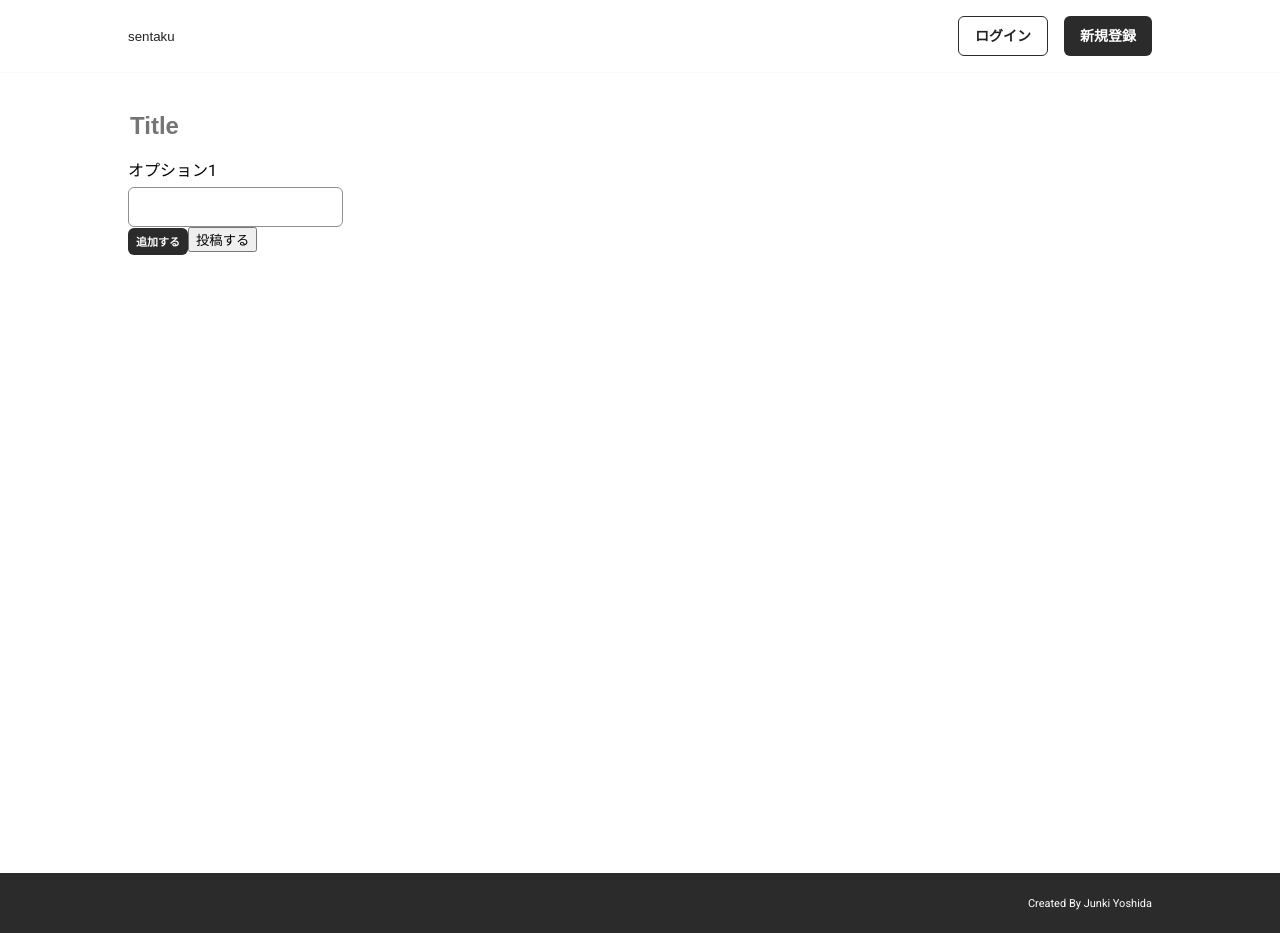
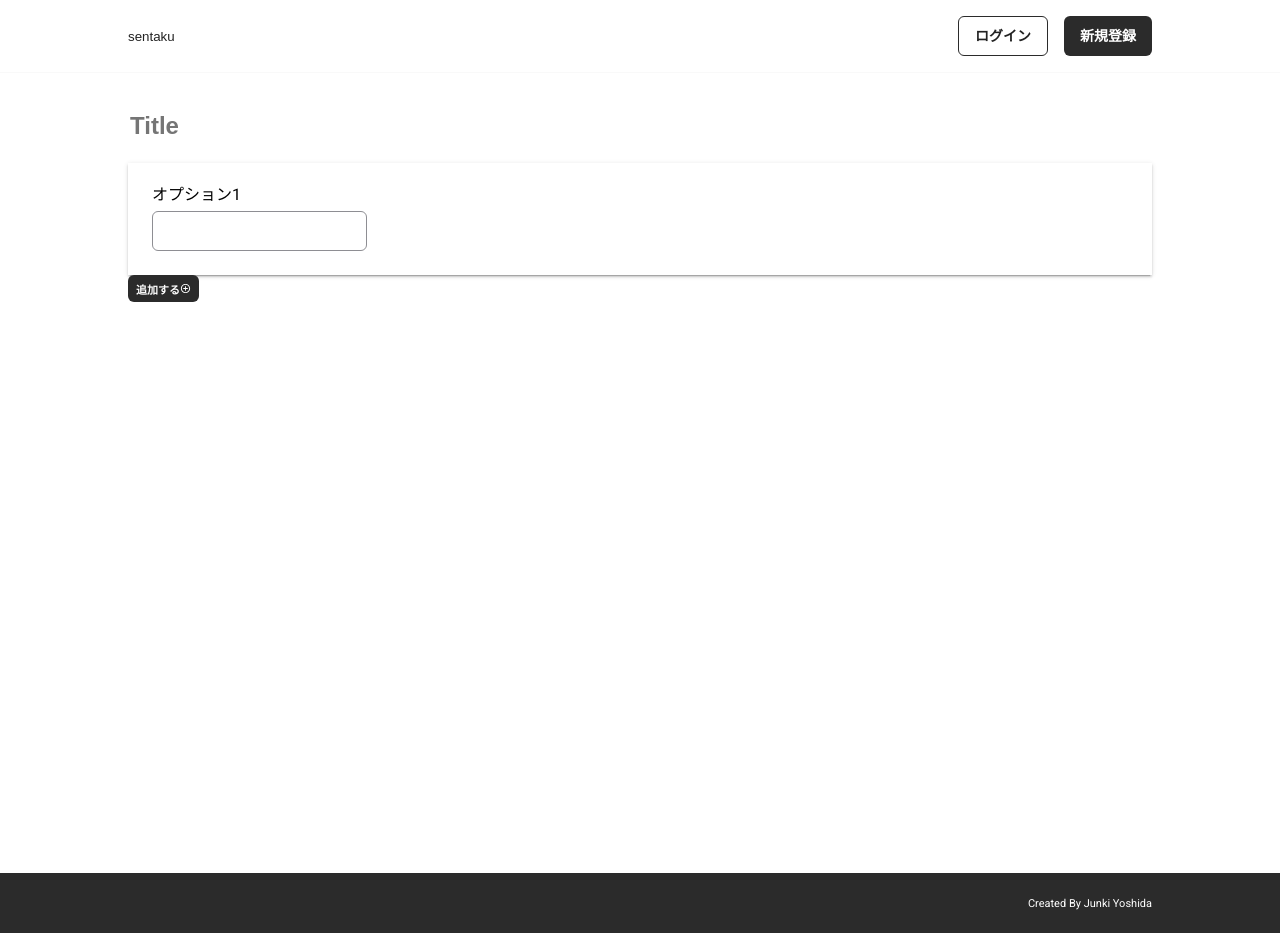
Before and after one commit to j9141997/sentaku, a Next.js app: page /articles/new in a window 1280 px wide. Built offline with nearby package versions, Linux system fonts and the light colour scheme; no server answers.

Commit message:
wip: add button

```diff
--- a/package.json
+++ b/package.json
@@ -17,6 +17,7 @@
     "polished": "^4.0.1",
     "react": "^16.12.0",
     "react-dom": "^16.12.0",
+    "react-icons": "^3.11.0",
     "styled-components": "^5.2.0",
     "styled-reset": "^4.2.3"
   },
--- /dev/null
+++ b/src/components/atom/Icon.tsx
@@ -0,0 +1,22 @@
+import React from 'react'
+import { MdAddCircleOutline } from 'react-icons/md'
+
+export type IconProps = {
+  name: string
+  className?: string
+  color?: string
+  size?: number
+}
+
+export const iconMap = {
+  MdAddCircleOutline: MdAddCircleOutline,
+}
+
+export const Icon: React.FC<IconProps> = ({
+  name,
+  className = '',
+  ...props
+}) => {
+  const SvgIcon = iconMap[name]
+  return <SvgIcon className={className} {...props} />
+}
--- a/src/components/molecule/Panel.tsx
+++ b/src/components/molecule/Panel.tsx
@@ -1,66 +1,18 @@
 import React, { FC } from 'react'
 import styled, { css } from 'styled-components'
-
 import { Theme, useTheme } from '../../hooks/useTheme'
 
-type Props = {
-  item: {
-    title?: string
-    description?: string
-  }
-  onClick?: () => void
+export const Panel: FC = ({ children }) => {
+  const theme = useTheme()
+  return <Wrapper themes={theme}>{children}</Wrapper>
 }
 
-export const Panel: FC<Props> = ({ item, ...props }) => {
-  const theme = useTheme()
-
-  return (
-    <Wrapper {...props}>
-      <Content themes={theme}>
-        <ContentTitle themes={theme}>{item.title}</ContentTitle>
-      </Content>
-    </Wrapper>
-  )
-}
-
-const Wrapper = styled.div`
-  width: inherit;
-  cursor: pointer;
-  box-shadow: 0 3px 1px -2px rgba(0, 0, 0, 0.2), 0 2px 2px 0 rgba(0, 0, 0, 0.14),
-    0 1px 5px 0 rgba(0, 0, 0, 0.12);
-`
-const Content = styled.div<{ themes: Theme }>`
-  ${({ themes }) => {
-    const { palette, frame } = themes
-    return css`
-      display: flex;
-      justify-content: center;
-      align-items: center;
-      height: 300px;
-      background: ${palette.MAIN};
-      color: #fff;
-    `
-  }}
-`
-
-const ContentTitle = styled.p<{ themes: Theme }>`
-  ${({ themes }) => {
-    const { size } = themes
-
-    return css`
-      font-size: ${size.pxToRem(size.font.GRANDE)};
-    `
-  }}
-`
-
-// const Summary = styled.div<{ themes: Theme }>`
-//   ${({ themes }) => {
-//     const { size, frame } = themes
-
-//     return css`
-//       height: 80px;
-//       background: #f9f9f9;
-//       padding: ${size.pxToRem(size.space.XXS)} ${size.pxToRem(size.space.XS)};
-//     `
-//   }}
-// `
+const Wrapper = styled.div<{ themes: Theme }>(({ themes }) => {
+  const { pxToRem, space } = themes.size
+  return css`
+    width: inherit;
+    padding: ${pxToRem(space.S)};
+    box-shadow: 0 3px 1px -2px rgba(0, 0, 0, 0.2),
+      0 2px 2px 0 rgba(0, 0, 0, 0.14), 0 1px 5px 0 rgba(0, 0, 0, 0.12);
+  `
+})
--- a/src/components/organism/ArticleForm.tsx
+++ b/src/components/organism/ArticleForm.tsx
@@ -1,8 +1,10 @@
 import React, { FC, MouseEvent, ChangeEvent, useRef } from 'react'
 import styled, { css } from 'styled-components'
 import { FieldSet } from '@components/molecule/FieldSet'
+import { Panel } from '@components/molecule/Panel'
 import { TitleInput } from '@components/atom/TitleInput'
 import { PrimaryButton } from '@components/atom/PrimaryButton'
+import { Icon } from '@components/atom/Icon'
 
 export type Props = {
   options?: string[]
@@ -18,6 +20,7 @@ export const ArticleForm: FC<Props> = ({
   return (
     <Wrapper>
       <TitleInput placeholder="Title" />
+      <Panel>
         {options.map((value, i) => (
           <FieldSet
             key={`fieldSet${i + 1}`}
@@ -26,10 +29,12 @@ export const ArticleForm: FC<Props> = ({
             onValueChange={(e) => onValueChange(e, i)}
           />
         ))}
+      </Panel>
       <PrimaryButton size="s" onClick={onClickAddRow}>
         追加する
+        <Icon name="MdAddCircleOutline" />
       </PrimaryButton>
-      <button type="submit">投稿する</button>
+      {/* <button type="submit">投稿する</button> */}
     </Wrapper>
   )
 }
--- a/src/components/organism/PanelList.tsx
+++ b/src/components/organism/PanelList.tsx
@@ -2,7 +2,7 @@ import React, { FC } from 'react'
 import styled, { css } from 'styled-components'
 
 import { Theme, useTheme } from '../../hooks/useTheme'
-import { Panel } from '@components/molecule/Panel'
+import { ContentPanel } from '@components/molecule/ContentPanel'
 type Props = {}
 
 export const PanelList: FC<Props> = () => {
@@ -43,7 +43,7 @@ const Wrapper = styled.div<{ themes: Theme }>`
   }}
 `
 
-const StyledPanel = styled(Panel)<{ themes: Theme }>`
+const StyledPanel = styled(ContentPanel)<{ themes: Theme }>`
   ${({ themes }) => {
     const { size } = themes
 
--- a/src/pages/_document.tsx
+++ b/src/pages/_document.tsx
@@ -47,10 +47,6 @@ export default class MyDocument extends Document {
             href="https://fonts.googleapis.com/css2?family=Noto+Sans+JP&family=Roboto&display=swap"
             rel="stylesheet"
           />
-          <link
-            href="https://fonts.googleapis.com/icon?family=Material+Icons"
-            rel="stylesheet"
-          />
         </Head>
         <body>
           <Main />
```
Also changed, not shown: src/components/molecule/ContentPanel.tsx (added, +66 -0 lines), 1 other file (tests, documents, lock files or other folders). Lines whose indentation alone changed are shown as unchanged.
